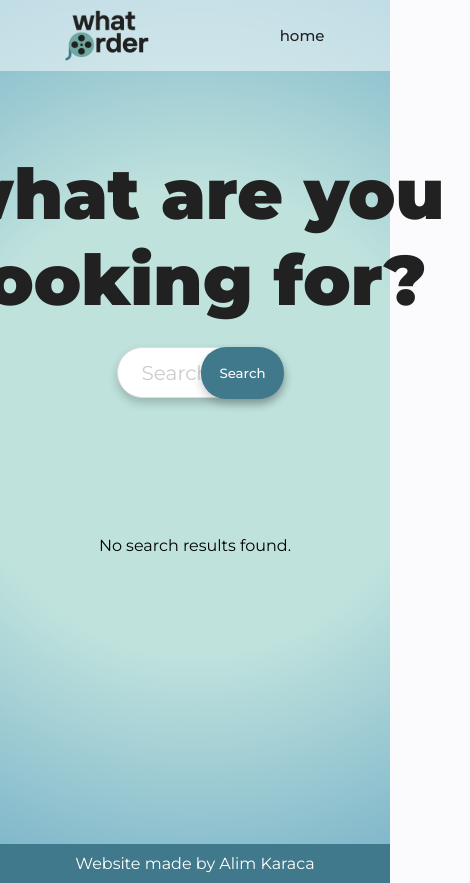
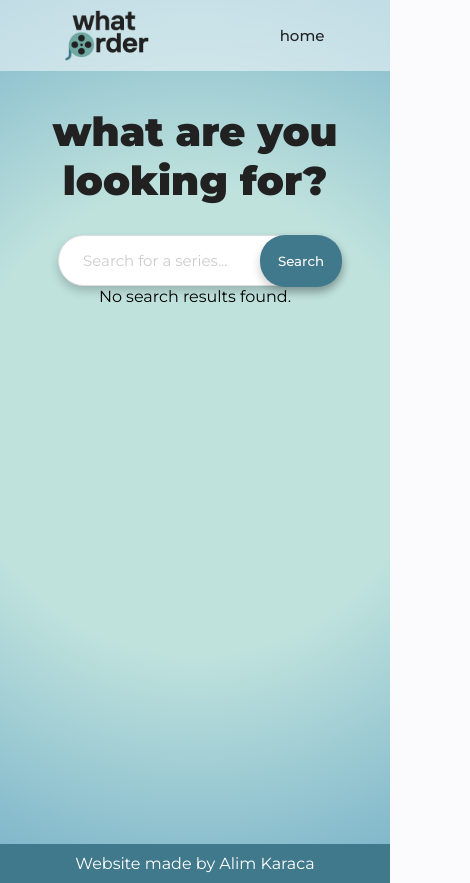
Before and after one commit to mehrfarben/what-order, a React (Create React App) app: page /search in a window 390 px wide. Shown: the whole page, 470 px wide, since content can reach past the window. Built offline with nearby package versions, Linux system fonts and the light colour scheme.

Commit message:
Update v0.2

```diff
--- a/src/App.css
+++ b/src/App.css
@@ -8,7 +8,7 @@ body {
   padding: 0;
   margin: 0;
   min-height: 100%;
-  max-width: 100vw;
+  max-width: 100%;
   background-color: #fbfbfd;
 }
 
@@ -91,8 +91,8 @@ a {
 }
 
 .searchTextWrapper {
-  width: 550px;
-  height: 240px;
+  width: 80%;
+  height: 20%;
   margin-top: 5rem;
 }
 
@@ -104,7 +104,7 @@ a {
 }
 
 .search {
-  width: 30vw;
+  width: 60%;
   height: 4vh;
   position: relative;
   border-radius: 30px;
@@ -157,23 +157,20 @@ a {
 }
 
 .trendingText {
+  margin-top: 7rem;
   color: #212121;
-  position: absolute;
-  left: 10%;
-  top: 1%;
   user-select: none;
   font-size: 50px;
   font-weight: 700;
 }
 
 .trending {
-  position: relative;
   display: flex;
   flex-direction: column;
   margin: 20rem;
   width: 75%;
   min-height: 100%;
-  margin-top: 5rem;
+  margin-top: 0;
 }
 
 .empty {
@@ -183,7 +180,6 @@ a {
 
 .container {
   width: 100%;
-  margin-top: 7rem;
   display: flex;
   justify-content: center;
   align-items: center;
@@ -299,6 +295,7 @@ a {
 .mediaName > h2 {
   margin-top: 0;
   margin-bottom: 12px;
+  font-size: 20px;
   font-weight: 300;
 }
 
@@ -320,9 +317,9 @@ a {
 }
 
 .genres {
-  text-decoration: none;
   color: #212121;
   background-color: rgba(251, 251, 253, 0.8);
+  border: none;
   border-radius: 15px;
   padding: 5px 10px;
   font-size: 0.8rem;
@@ -330,6 +327,7 @@ a {
 }
 
 .genres:hover {
+  cursor: pointer;
   background-color: rgba(251, 251, 253, 1);
 }
 
@@ -346,9 +344,9 @@ a {
   display: flex;
   flex-direction: row;
   overflow-x: auto;
+  overflow-y: hidden;
   color: #000;
-  margin-left: 5%;
-  margin-bottom: 5%;
+  margin: 0 5% 5% 5%;
 }
 
 .innerOrder {
@@ -372,6 +370,11 @@ a {
   color: #212121;
   font-size: 15px;
   margin-top: 5px;
+}
+
+.then {
+  position: relative;
+  top: 100px;
 }
 
 .sorry {
@@ -401,7 +404,7 @@ a {
 
 /* Chrome, Edge, and Safari */
 *::-webkit-scrollbar {
-  width: 12px;
+  width: 5px;
 }
 
 *::-webkit-scrollbar-track {
@@ -410,6 +413,29 @@ a {
 
 *::-webkit-scrollbar-thumb {
   background-color: #40798c;
-  border-radius: 10px;
-  border: 3px solid #ffffff;
+  border-radius: 20px;
+  border: 25px solid #ffffff;
 }
+
+@media only screen and (max-width: 700px) {
+  body {
+    overflow-x: hidden;
+  }
+
+  .searchApp {
+    margin: 0;
+  }
+
+  .searchInput {
+    font-size: 15px;
+  }
+
+  .searchText {
+    font-size: 40px;
+  }
+
+  .trendingText {
+    user-select: none;
+    font-size: 30px;
+  }
+}
--- a/src/components/Order.js
+++ b/src/components/Order.js
@@ -47,7 +47,7 @@ const Order = () => {
                   <p>{item.title || item.name}</p>
                 </div>
               </Link>
-              <p>→</p>
+              <p className='then'>→</p>
             </>
           ))
         ) : (
--- /dev/null
+++ b/src/pages/Genre.js
@@ -0,0 +1,5 @@
+const Genre = () => {
+  return <div></div>
+}
+
+export default Genre
--- a/src/pages/Media.js
+++ b/src/pages/Media.js
@@ -1,4 +1,4 @@
-import { useParams } from "react-router-dom"
+import { Link, useParams } from "react-router-dom"
 import { useState, useEffect } from "react"
 import Order from "../components/Order"
 import Fallback from "../assets/fallback.png"
@@ -43,11 +43,15 @@ const Media = () => {
                 <h2>
                   {media_type === "movie" ? "Movie" : "TV Show"} {year && `(${year})`}
                 </h2>
+                {console.log(genres)}
+
                 {genres &&
                   genres.map(({ name }) => (
-                    <a className='genres' key={name} href='#'>
-                      {name}
-                    </a>
+                    <Link to={"/" + id + "-" + name}>
+                      <button className='genres' key={name} href='#'>
+                        {name}
+                      </button>
+                    </Link>
                   ))}
               </div>
               <div className='mediaOverview'>
```
